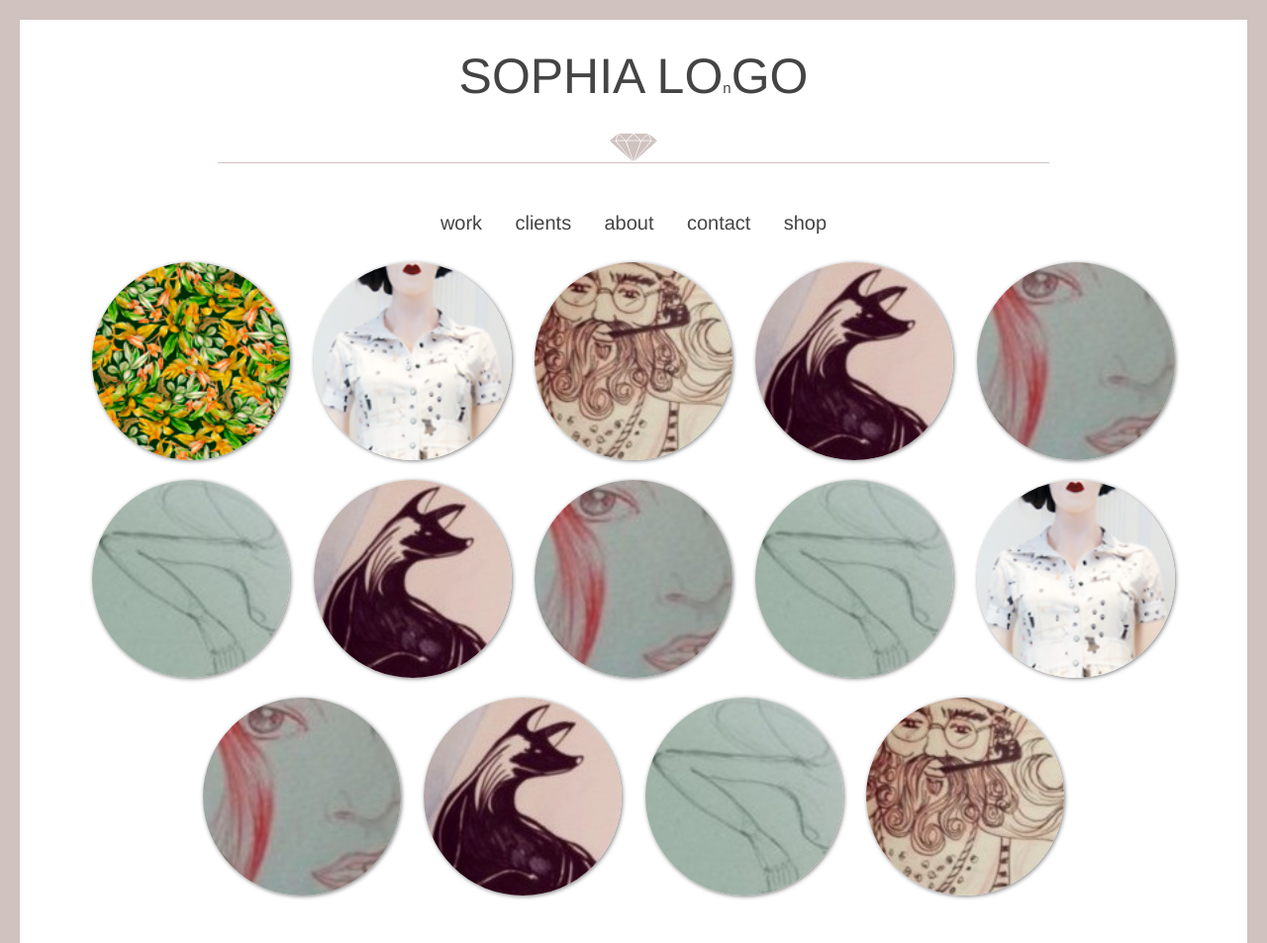
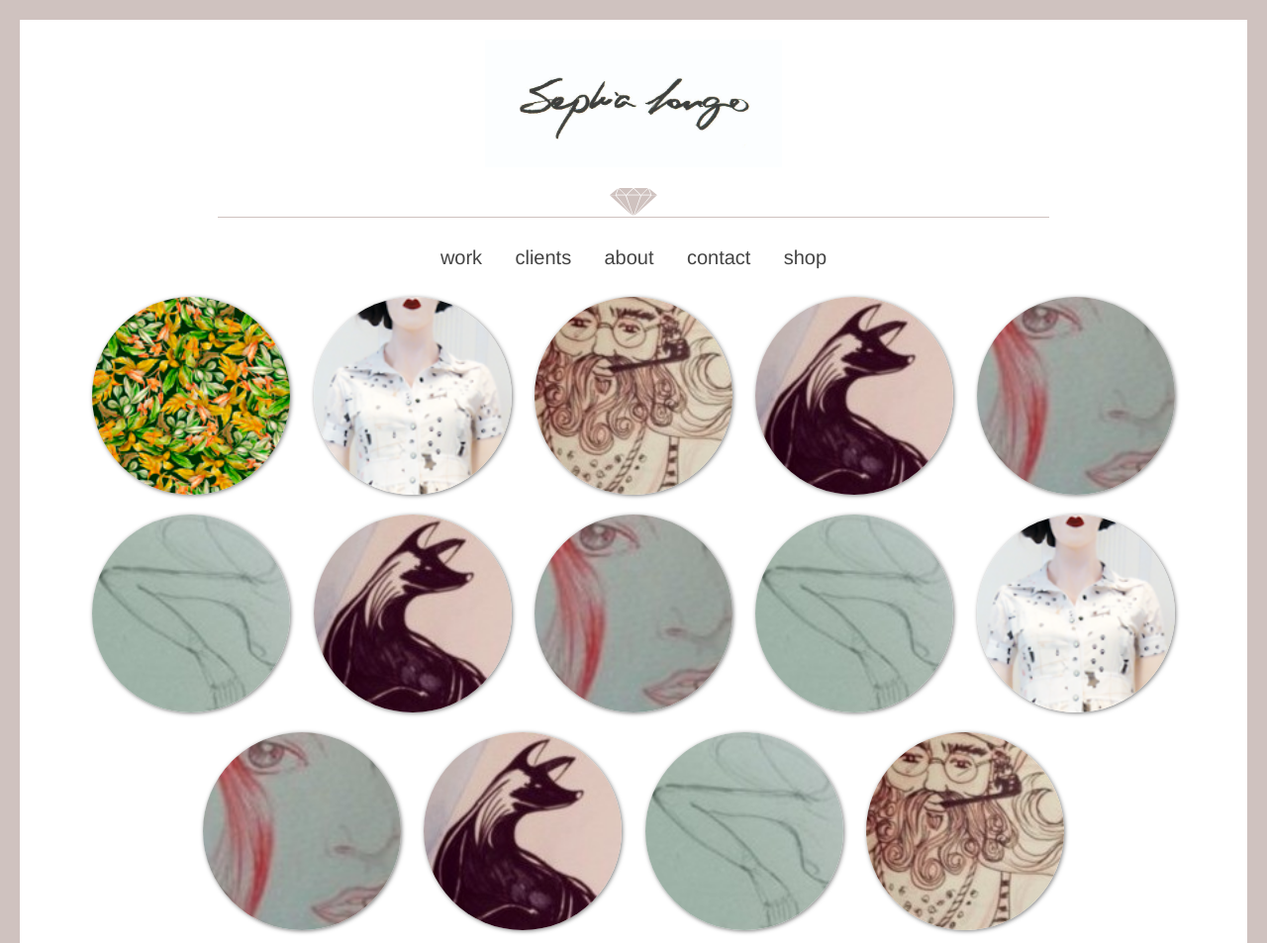
Before and after one commit to jampow/sophialongo, a plain HTML site: page index.html in a window 1280 px wide. Shown: the top 953 px of the page at 99% size. Drawn offline with Linux system fonts and the light colour scheme.

Commit message:
adicionando logo

```diff
--- a/index.html
+++ b/index.html
@@ -15,7 +15,7 @@
 <body>
   <div id="wrapper">
     <header class="center">
-      <a href="/" class="cufon">SOPHIA LO<span style="font-size:.3em">n</span>GO</a>
+      <a href="/"><img src="/images/logo.jpg" width="300px" height="129px" /></a>
       <hr class="diamond" />
     </header>
 
--- a/stylesheets/application.css
+++ b/stylesheets/application.css
@@ -24,7 +24,7 @@ header {
 
 hr {
   width: 70%;
-  margin: 20px auto;
+  margin: 0 auto;
   background-color: rgb(207, 194, 191);
 }
 
```
Also changed, not shown: images/logo.jpg (added).
